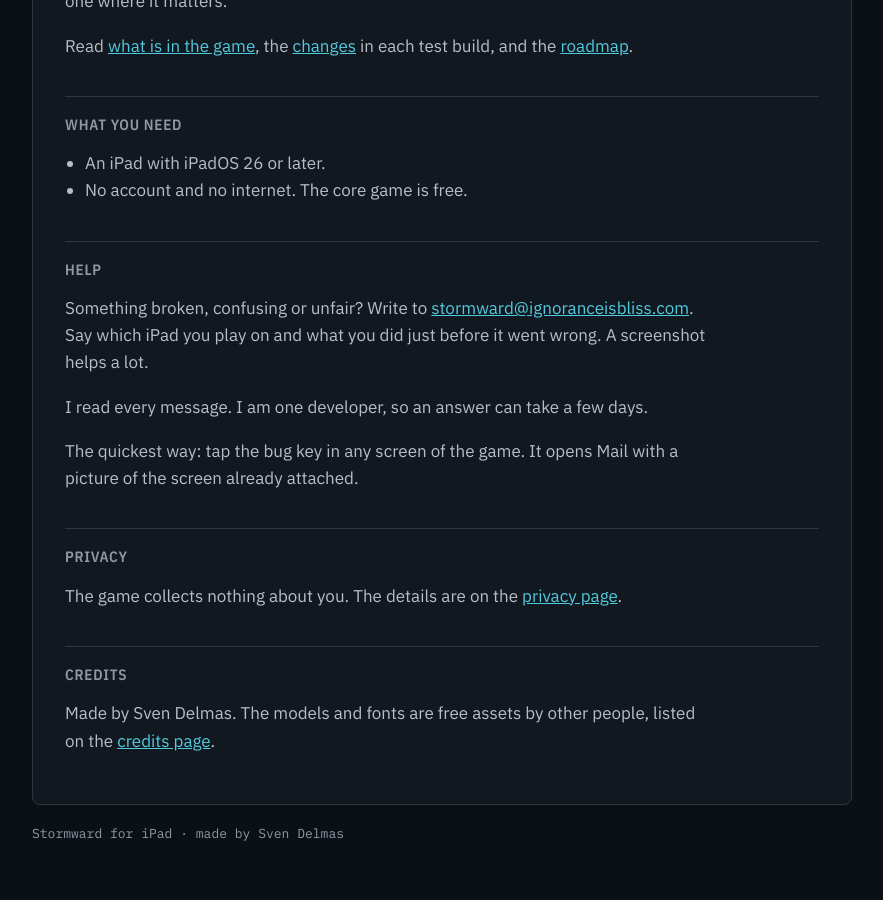
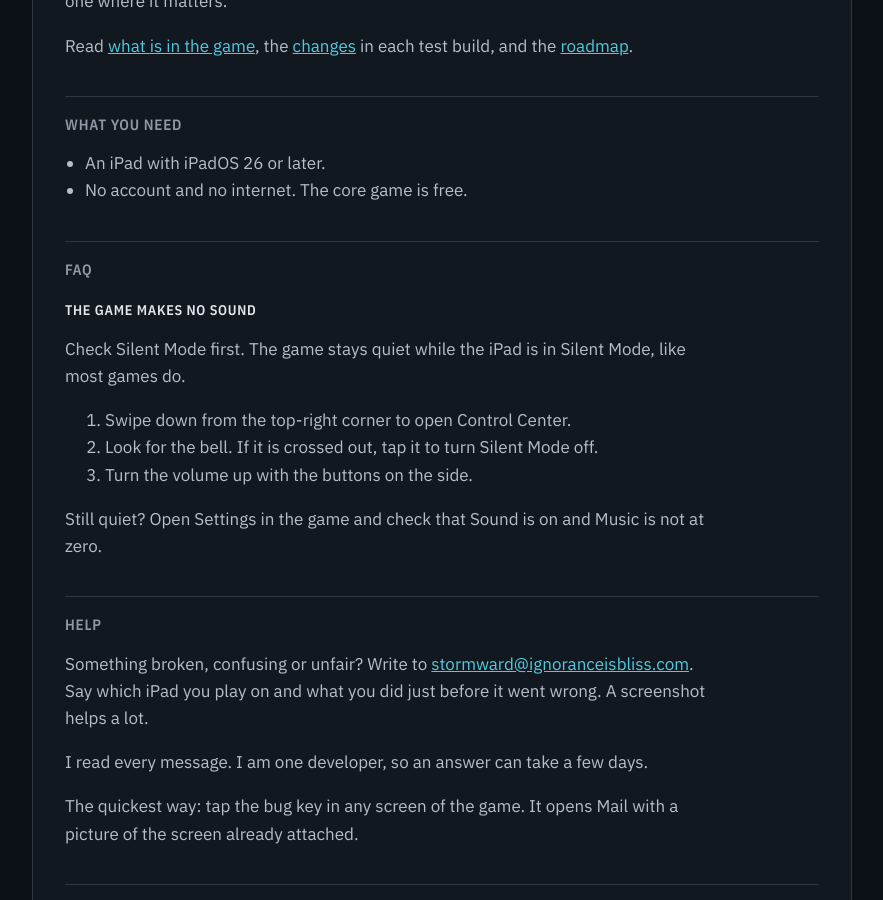
Before and after one commit to platypeeps/stormward-site, a Jekyll site: the page built from index.md, in a window 1280 px wide and 900 px high, scrolled down 1136 px. Shown: the whole window, without its empty margins (198-1081 px from the left). Built offline with Jekyll 4.4.1, drawn with Linux system fonts in a browser that asks for light colours.

Commit message:
docs: a FAQ on the support page, starting with no sound
Silent Mode mutes the game, as it does most games; the first
tester hit it. The answer names the Control Center bell and the
in-game Sound and Music settings.

```diff
--- a/index.md
+++ b/index.md
@@ -28,6 +28,21 @@ each test build, and the [roadmap](roadmap.html).
 - An iPad with iPadOS 26 or later.
 - No account and no internet. The core game is free.
 
+## FAQ
+
+### The game makes no sound
+
+Check Silent Mode first. The game stays quiet while the iPad is in
+Silent Mode, like most games do.
+
+1. Swipe down from the top-right corner to open Control Center.
+2. Look for the bell. If it is crossed out, tap it to turn Silent Mode
+   off.
+3. Turn the volume up with the buttons on the side.
+
+Still quiet? Open Settings in the game and check that Sound is on and
+Music is not at zero.
+
 ## Help
 
 Something broken, confusing or unfair? Write to
```
